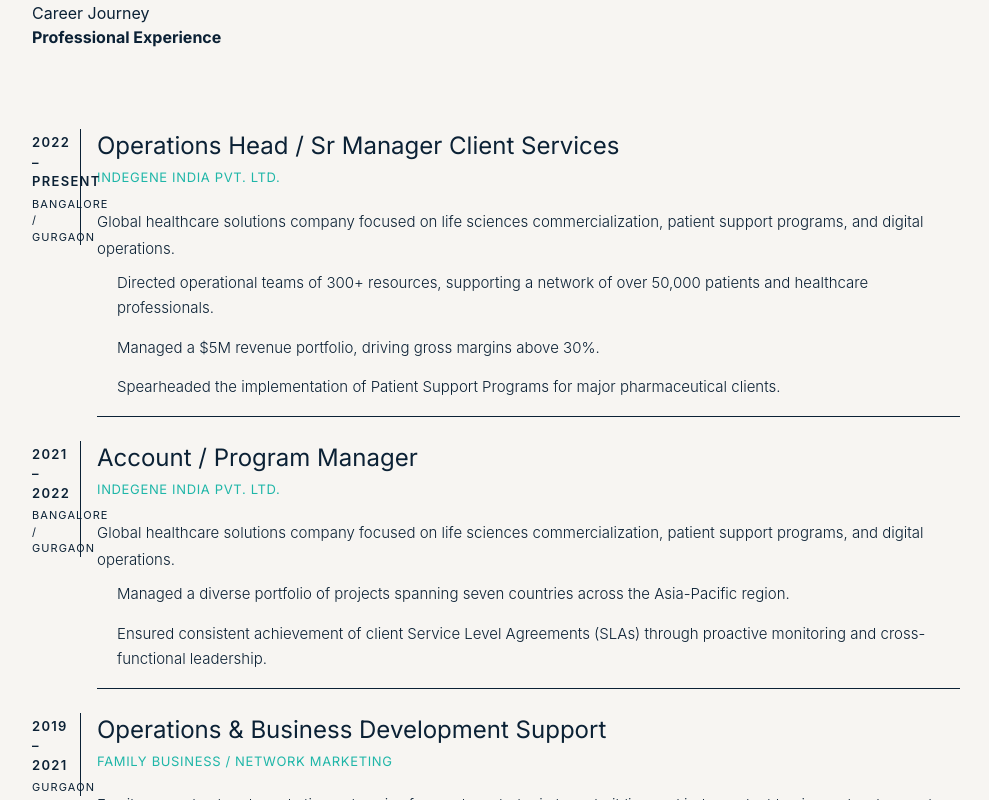
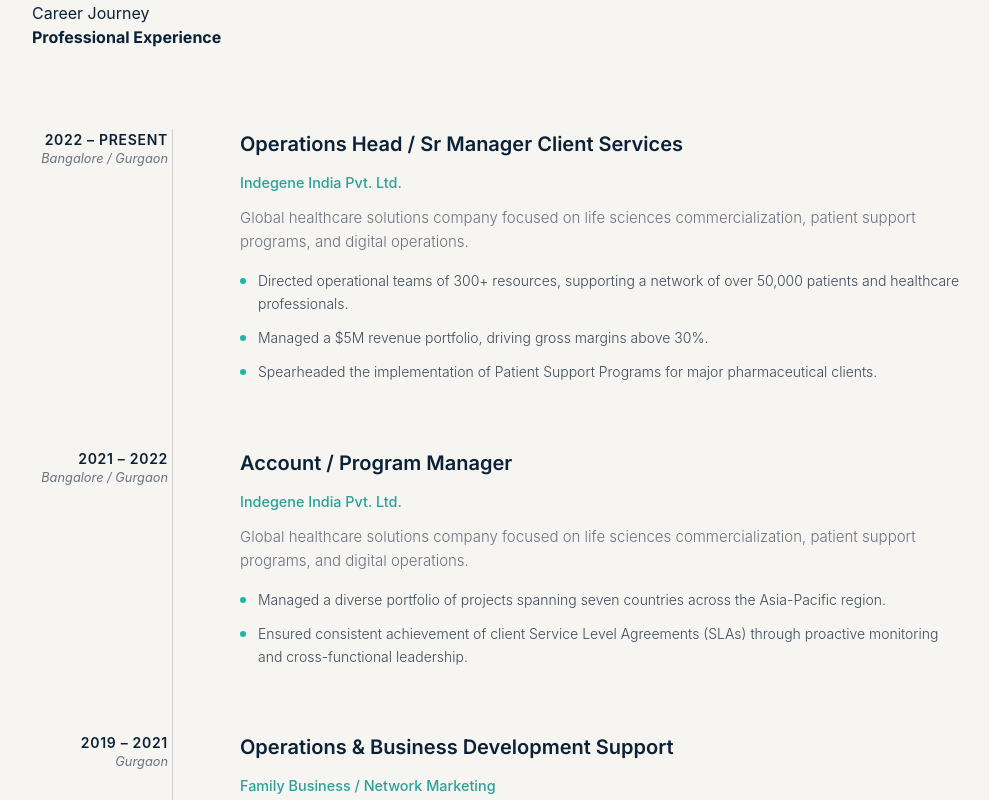
Before and after one commit to ManishSrivastavaa/portfolio, a React (Vite) app: page / in a window 1280 px wide. Shown: the part 1500-2300 px from the top of the page, without its empty margins (144-1133 px from the left). Built offline with nearby package versions, Linux system fonts and the light colour scheme.

Commit message:
Initial portfolio site commit

```diff
--- a/src/components/ExperienceTimeline.tsx
+++ b/src/components/ExperienceTimeline.tsx
@@ -8,48 +8,45 @@
       <div className="max-w-5xl mx-auto px-6 lg:px-12">
         <div className="mb-20 text-center md:text-left">
           <span className="section-subtitle">Career Journey</span>
-          <h2 className="section-title">Professional Experience</h2>
+          <h2 className="section-title text-navy">Professional Experience</h2>
         </div>
 
-        <div className="relative border-l border-charcoal/10 ml-3 md:ml-0 md:border-none space-y-16 lg:space-y-24">
+        <div className="timeline-container">
+          {/* Vertical Timeline Line */}
+          <div className="timeline-line"></div>
+
           {experience.map((job, index) => (
-            <div key={index} className="relative flex flex-col md:flex-row md:items-start gap-2 md:gap-16 group pl-8 md:pl-0">
+            <div key={index} className="timeline-item-wrapper group">
 
-              {/* Timeline Mobile Line/Node Override */}
-              <div className="absolute left-[-5px] top-2 md:hidden w-2.5 h-2.5 rounded-full bg-charcoal/20"></div>
-
-              {/* Timeline Label - Left Column Desktop */}
-              <div className="md:w-40 lg:w-48 shrink-0 md:text-right pt-1 pb-4 md:pb-0 relative md:border-r border-charcoal/10 md:pr-12">
-                {/* Desktop Node */}
-                <div className="hidden md:block absolute right-[-5px] top-2.5 w-2.5 h-2.5 rounded-full bg-charcoal/20 transition-colors"></div>
-
-                <p className="text-[13px] font-semibold text-charcoal/70 tracking-[0.1em] uppercase">
+              {/* Left Column: Date and Location */}
+              <div className="date-column">
+                <p className="text-[14px] font-semibold text-navy uppercase tracking-wider">
                   {job.range}
                 </p>
-                <p className="text-[11px] text-charcoal/40 mt-1 uppercase tracking-widest">
+                <p className="location-text">
                   {job.location}
                 </p>
               </div>
 
-              {/* Timeline Content - Right Column */}
-              <div className="flex-1 pb-16 md:border-b border-charcoal/10 group-last:border-0 group-last:pb-0">
-                <h3 className="text-xl md:text-2xl font-light text-ink mb-1.5 leading-snug">
+              {/* Right Column: Role Content */}
+              <div className="content-column">
+                <h3 className="role-title">
                   {job.title}
                 </h3>
-                <h4 className="text-[13px] font-medium tracking-wider text-teal mb-5 uppercase">
+                <p className="company">
                   {job.company}
-                </h4>
+                </p>
 
                 {job.description && (
-                  <p className="text-[15px] text-charcoal/70 mb-8 leading-[1.8] font-light prose-editorial">
+                  <p className="text-[15px] text-gray-custom font-light leading-[1.6]">
                     {job.description}
                   </p>
                 )}
 
-                <ul className="space-y-3.5">
+                <ul className="space-y-3 mt-4">
                   {job.bullets.map((bullet, idx) => (
-                    <li key={idx} className="flex items-start text-[14px] md:text-[15px] text-charcoal/80 font-light leading-[1.7] prose-editorial">
-                      <span className="mr-4 mt-2.5 block w-1 h-1 bg-charcoal/20 rounded-full shrink-0"></span>
+                    <li key={idx} className="flex items-start text-[14px] text-navy/80 font-light leading-[1.6]">
+                      <span className="mr-3 mt-2 block w-1.5 h-1.5 bg-teal rounded-full shrink-0"></span>
                       <span>{bullet.replace(/\*\*/g, '')}</span>
                     </li>
                   ))}
--- a/src/styles/index.css
+++ b/src/styles/index.css
@@ -98,3 +98,95 @@
   from { opacity: 0; }
   to { opacity: 1; }
 }
+/* Timeline Components */
+.timeline-container {
+  display: grid;
+  grid-template-columns: 160px 1fr;
+  column-gap: 48px;
+  position: relative;
+}
+
+.timeline-line {
+  position: absolute;
+  left: 140px;
+  top: 0;
+  bottom: 0;
+  width: 1px;
+  background: rgba(0, 0, 0, 0.15);
+  z-index: 0;
+}
+
+.timeline-entry {
+  display: contents; /* Allows children to participate in the container's grid */
+}
+
+.timeline-item-wrapper {
+  grid-column: 1 / -1;
+  display: grid;
+  grid-template-columns: 160px 1fr;
+  column-gap: 48px;
+  margin-bottom: 64px;
+  position: relative;
+}
+
+.date-column {
+  text-align: right;
+  padding-right: 24px;
+  position: relative;
+  z-index: 1;
+}
+
+.location-text {
+  font-size: 0.8rem;
+  line-height: 1.4;
+  @apply text-gray-custom italic;
+}
+
+.content-column {
+  position: relative;
+  z-index: 1;
+}
+
+.content-column p {
+  margin-left: 0;
+  padding-left: 0;
+  margin-top: 12px;
+  margin-bottom: 12px;
+  line-height: 1.6;
+}
+
+.role-title {
+  font-size: 1.25rem;
+  font-weight: 600;
+  @apply text-navy;
+}
+
+.company {
+  font-size: 0.9rem;
+  color: #2aa198;
+  margin-bottom: 8px;
+  font-weight: 500;
+}
+
+@media (max-width: 768px) {
+  .timeline-container {
+    grid-template-columns: 1fr;
+    display: block;
+  }
+
+  .timeline-item-wrapper {
+    grid-template-columns: 1fr;
+    display: block;
+    margin-bottom: 48px;
+  }
+
+  .date-column {
+    text-align: left;
+    padding-right: 0;
+    margin-bottom: 8px;
+  }
+
+  .timeline-line {
+    display: none;
+  }
+}
```
